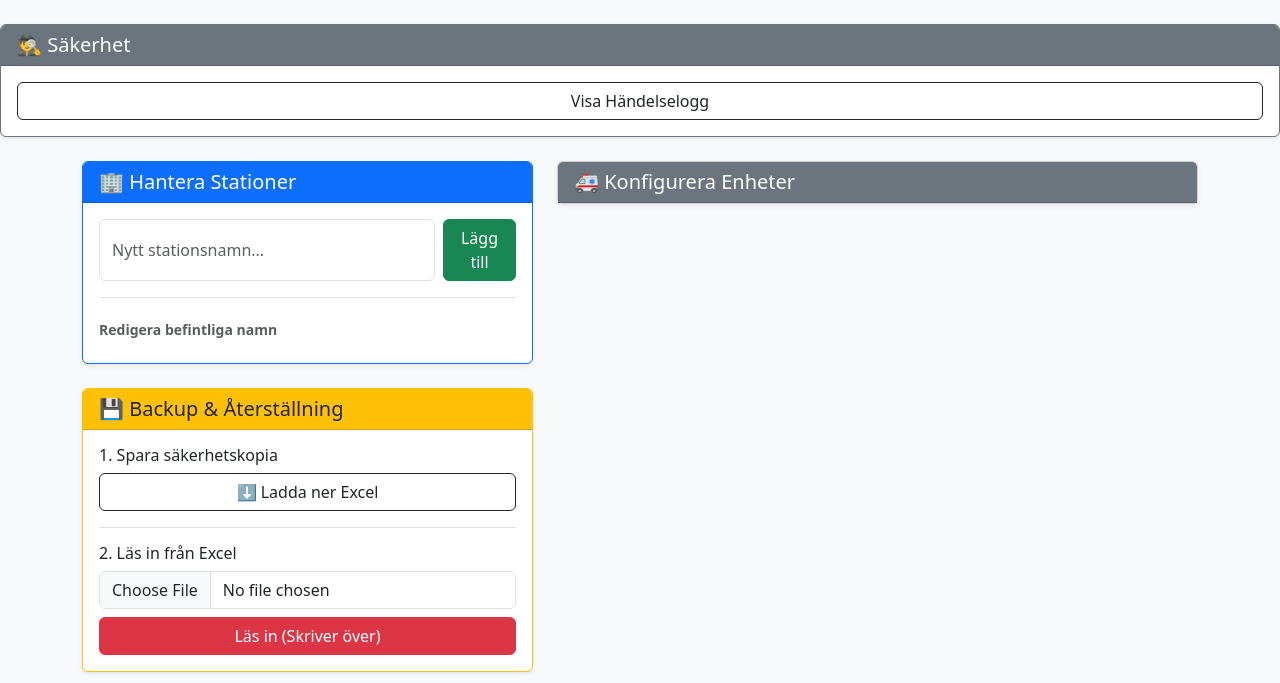
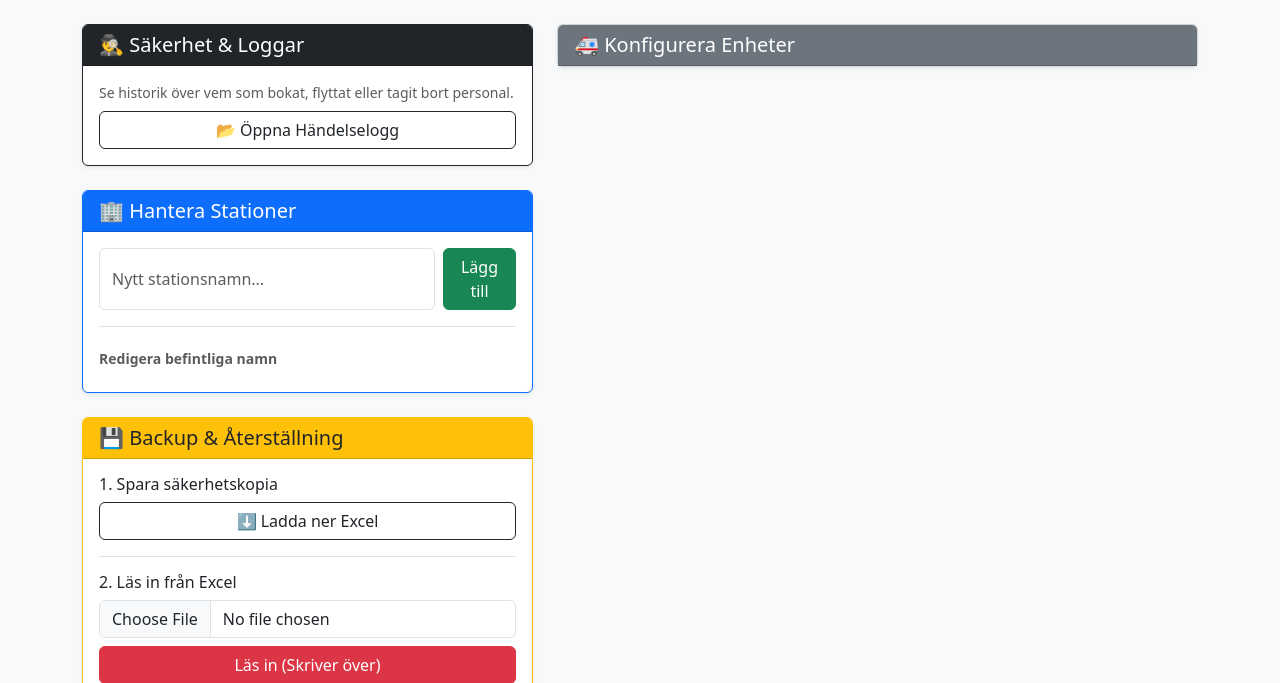
Before and after one commit to Barrelito/ambulance_planner, a Flask app: page /admin in a window 1280 px wide. Shown: the part 50-733 px from the top of the page. Run offline with Flask 3, Linux system fonts and the light colour scheme; the visitor is signed in with stand-in values (Sample User, id 1).

Commit message:
snyggat till admin

```diff
--- a/templates/admin.html
+++ b/templates/admin.html
@@ -32,33 +32,33 @@
     {% endwith %}
 </div>
 
-<div class="card shadow-sm mb-4 border-secondary">
-                <div class="card-header bg-secondary text-white">
-                    <h5 class="m-0">🕵️‍♂️ Säkerhet</h5>
-                </div>
-                <div class="card-body">
-                    <a href="/admin/logs" class="btn btn-outline-dark w-100">Visa Händelselogg</a>
-                </div>
-            </div>
-
 <div class="container pb-5">
 
     <div class="row">
         <div class="col-md-5">
+
+            <div class="card shadow-sm mb-4 border-dark">
+                <div class="card-header bg-dark text-white">
+                    <h5 class="m-0">🕵️‍♂️ Säkerhet & Loggar</h5>
+                </div>
+                <div class="card-body">
+                    <p class="small text-muted mb-2">Se historik över vem som bokat, flyttat eller tagit bort personal.</p>
+                    <a href="/admin/logs" class="btn btn-outline-dark w-100">📂 Öppna Händelselogg</a>
+                </div>
+            </div>
 
             <div class="card shadow-sm mb-4 border-primary">
                 <div class="card-header bg-primary text-white">
                     <h5 class="m-0">🏢 Hantera Stationer</h5>
                 </div>
                 <div class="card-body">
-
                     <form action="/admin/add_station" method="POST" class="d-flex gap-2 mb-4 border-bottom pb-3">
                         <input type="text" name="name" class="form-control" placeholder="Nytt stationsnamn..." required>
                         <button type="submit" class="btn btn-success">Lägg till</button>
                     </form>
 
                     <h6 class="text-muted small fw-bold">Redigera befintliga namn</h6>
-                    <div style="max-height: 300px; overflow-y: auto;">
+                    <div style="max-height: 200px; overflow-y: auto;">
                         {% for station in stations %}
                         <form action="/admin/update_station" method="POST" class="d-flex gap-2 mb-2">
                             <input type="hidden" name="station_id" value="{{ station.id }}">
@@ -133,7 +133,7 @@
                     <h5 class="m-0">🚑 Konfigurera Enheter</h5>
                 </div>
                 <div class="card-body p-0">
-                    <div style="max-height: 800px; overflow-y: auto;">
+                    <div style="max-height: 1000px; overflow-y: auto;">
                         {% for station in stations %}
                             <div class="p-2 bg-dark text-white d-flex justify-content-between align-items-center mt-0">
                                 <strong class="ms-2">{{ station.name }}</strong>
```
